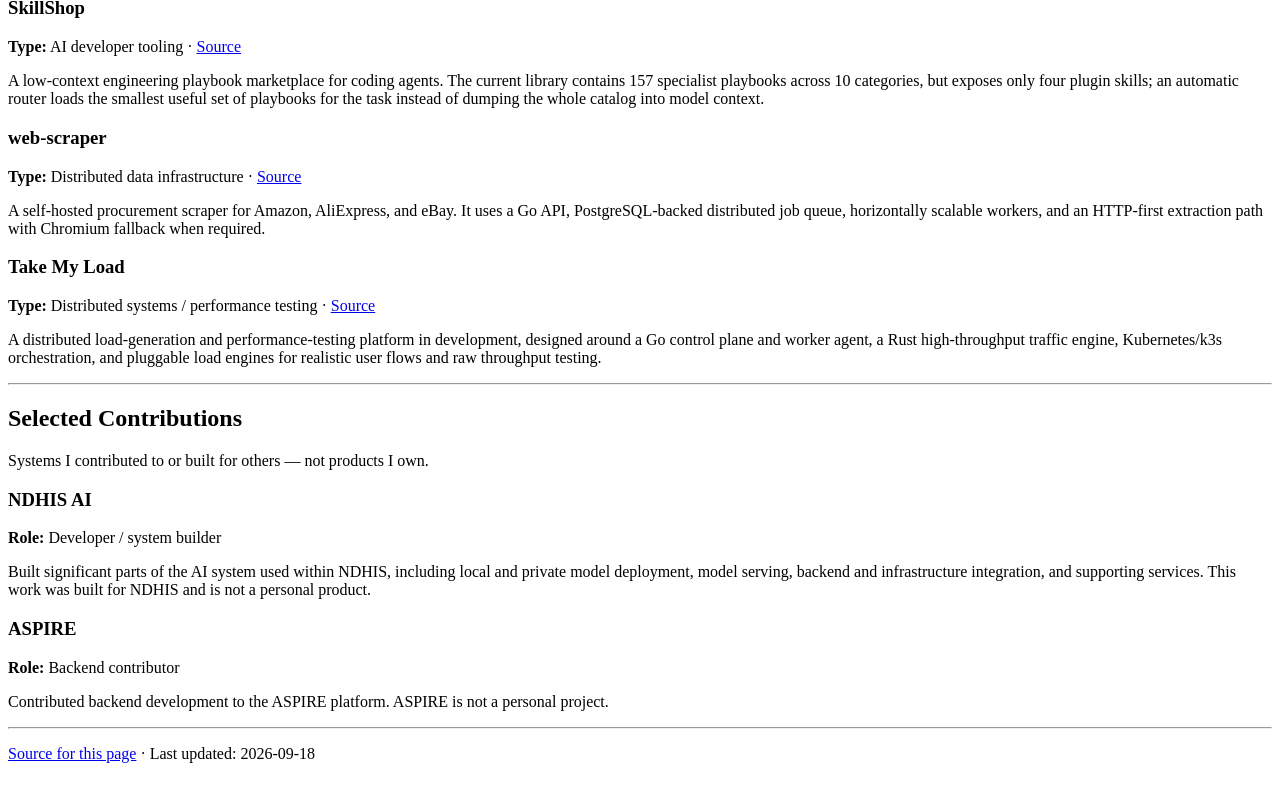
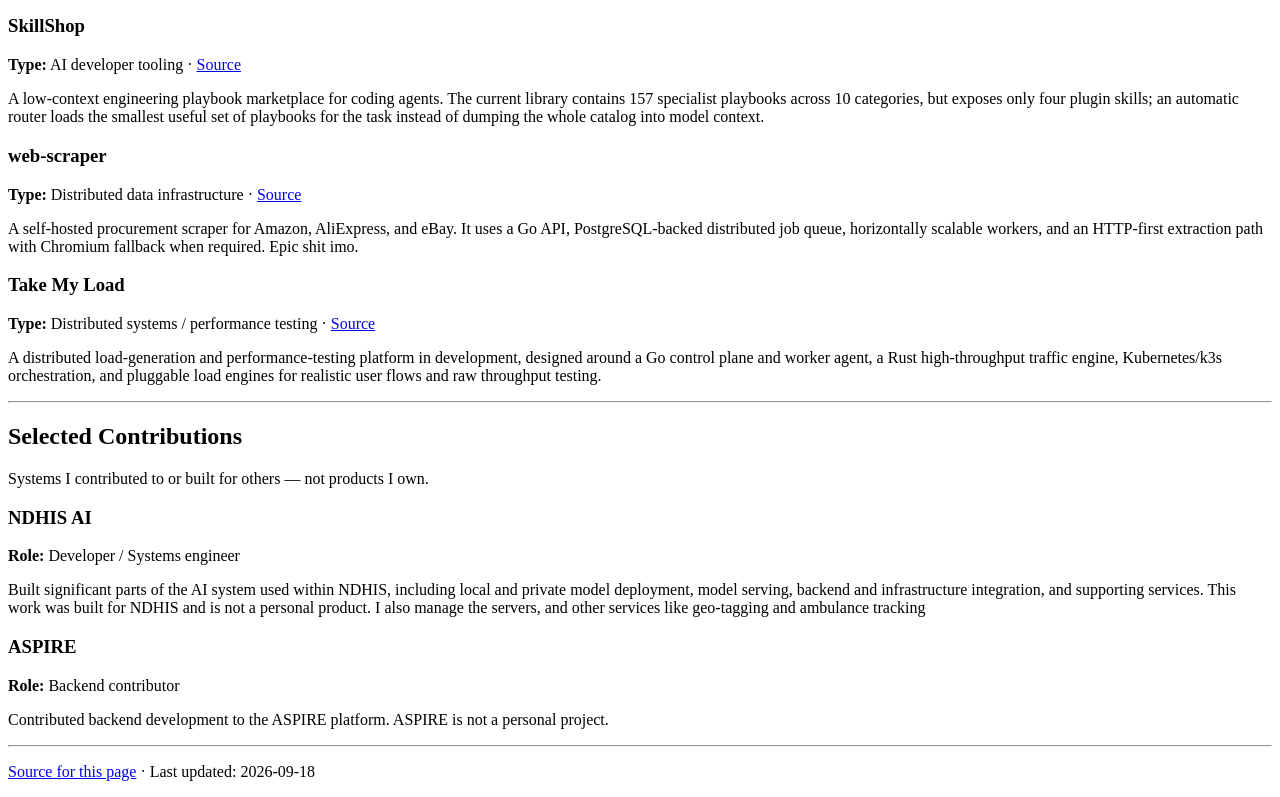
Before and after one commit to Jstarzz/runs-on, a plain HTML site: page index.html in a window 1280 px wide. Shown: the part 783-1580 px from the top of the page. Drawn offline with Linux system fonts and the light colour scheme.

Commit message:
Modify title and enhance role descriptions in index.html
Updated title and role descriptions, added a personal note about server management.

```diff
--- a/index.html
+++ b/index.html
@@ -11,7 +11,7 @@
 <meta property="og:title" content="Josiah Davis — Projects">
 <meta property="og:description" content="AI systems, infrastructure, developer tooling, and selected engineering work.">
 <meta property="og:url" content="https://josiah.runs-on.dev/">
-<title>Josiah Davis — Projects</title>
+<title>Josiah Davis | Projects</title>
 </head>
 <body>
 
@@ -49,6 +49,7 @@ and produce a 48-hour coastal forecast.
 <li>48-hour forecasts across 18 coastal stretches around St. Kitts and Nevis.</li>
 <li>Environmental and oceanographic inputs integrated into the model stack.</li>
 <li>Next: deeper validation and research, low-cost coastal sensing hardware, then autonomous sensing and cleanup systems.</li>
+<li>Next: funding pls.</li>
 </ul>
 
 <p><a href="https://sargasso.earth">sargasso.earth</a></p>
@@ -100,7 +101,7 @@ playbooks for the task instead of dumping the whole catalog into model context.
 <p>
 A self-hosted procurement scraper for Amazon, AliExpress, and eBay. It uses a
 Go API, PostgreSQL-backed distributed job queue, horizontally scalable workers,
-and an HTTP-first extraction path with Chromium fallback when required.
+and an HTTP-first extraction path with Chromium fallback when required. Epic shit imo.
 </p>
 </article>
 
@@ -125,12 +126,12 @@ realistic user flows and raw throughput testing.
 
 <article>
 <h3>NDHIS AI</h3>
-<p><strong>Role:</strong> Developer / system builder</p>
+<p><strong>Role:</strong> Developer / Systems engineer</p>
 <p>
 Built significant parts of the AI system used within NDHIS, including local
 and private model deployment, model serving, backend and infrastructure
 integration, and supporting services. This work was built for NDHIS and is not
-a personal product.
+a personal product. I also manage the servers, and other services like geo-tagging and ambulance tracking
 </p>
 </article>
 
```
